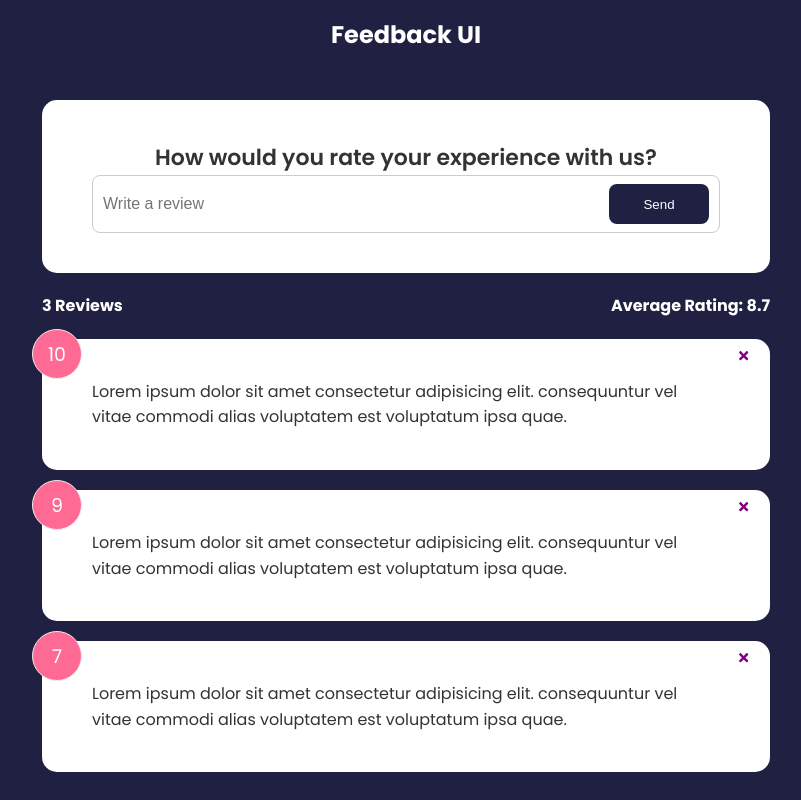
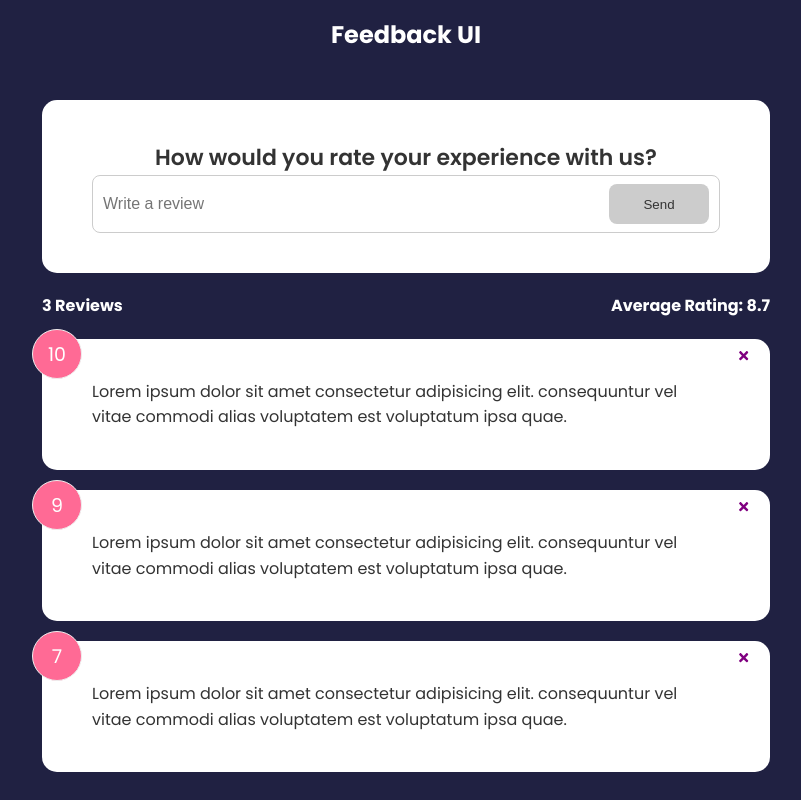
Before and after one commit to alexeiscript/feedback-app, a React (Create React App) app: page / in a window 1280 px wide. Shown: the whole page, without its empty margins (234-1035 px from the left). Built offline with nearby package versions, Linux system fonts and the light colour scheme.

Commit message:
add from validation

```diff
--- a/src/components/FeedbackForm.jsx
+++ b/src/components/FeedbackForm.jsx
@@ -4,8 +4,19 @@
 
 function FeedbackForm() {
   const [text, setText] = useState('')
+  const [btnDisabled, setBtnDisabled] = useState(true)
+  const [message, setMessage] = useState('')
 
   const handleTextChange = (content) => {
+    if (text === '') {
+      setMessage(null)
+    } else if (text !== '' && text.trim().length < 9) {
+      setMessage('Review must contain at least 10 characters')
+    } else {
+      setMessage(null)
+      setBtnDisabled(false)
+    }
+
     setText(content.target.value)
   }
 
@@ -20,8 +31,11 @@
             placeholder='Write a review'
             value={text}
           />
-          <Button type='submit'>Send</Button>
+          <Button type='submit' isDisabled={btnDisabled}>
+            Send
+          </Button>
         </div>
+        {message && <div className='message'>{message}</div>}
       </form>
     </Card>
   )
```
